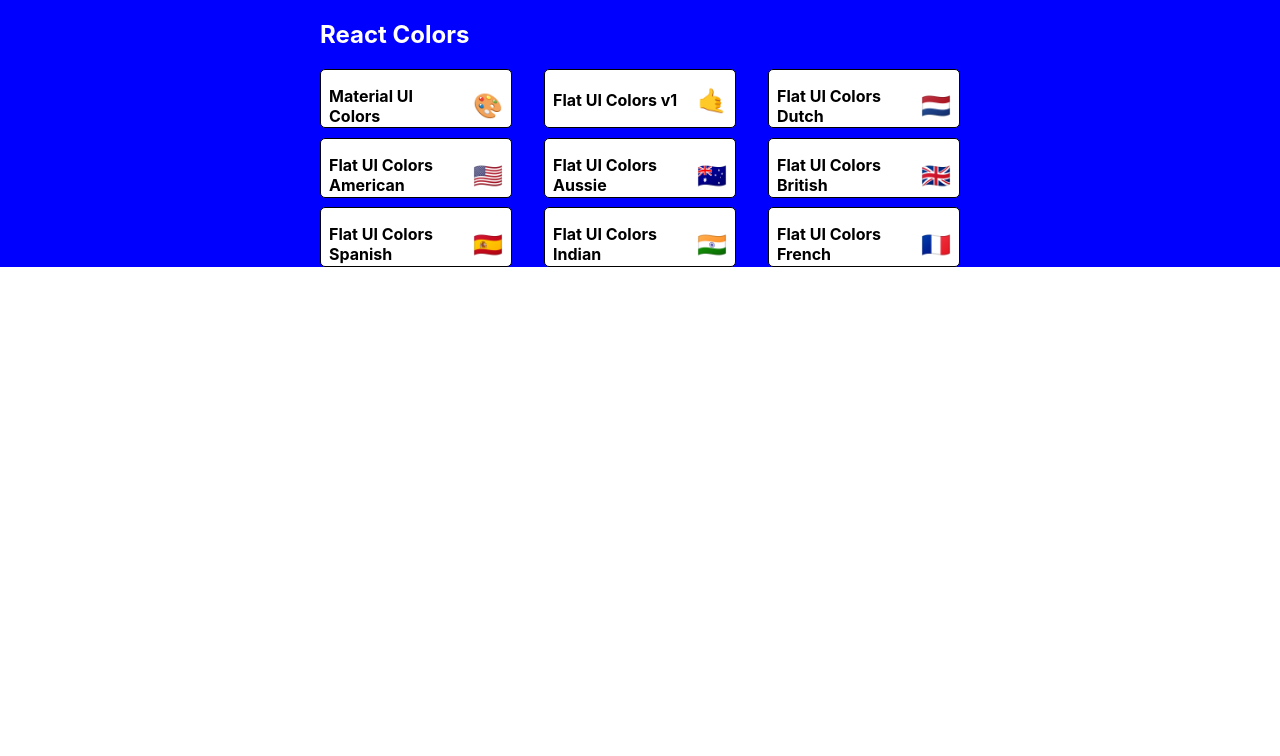
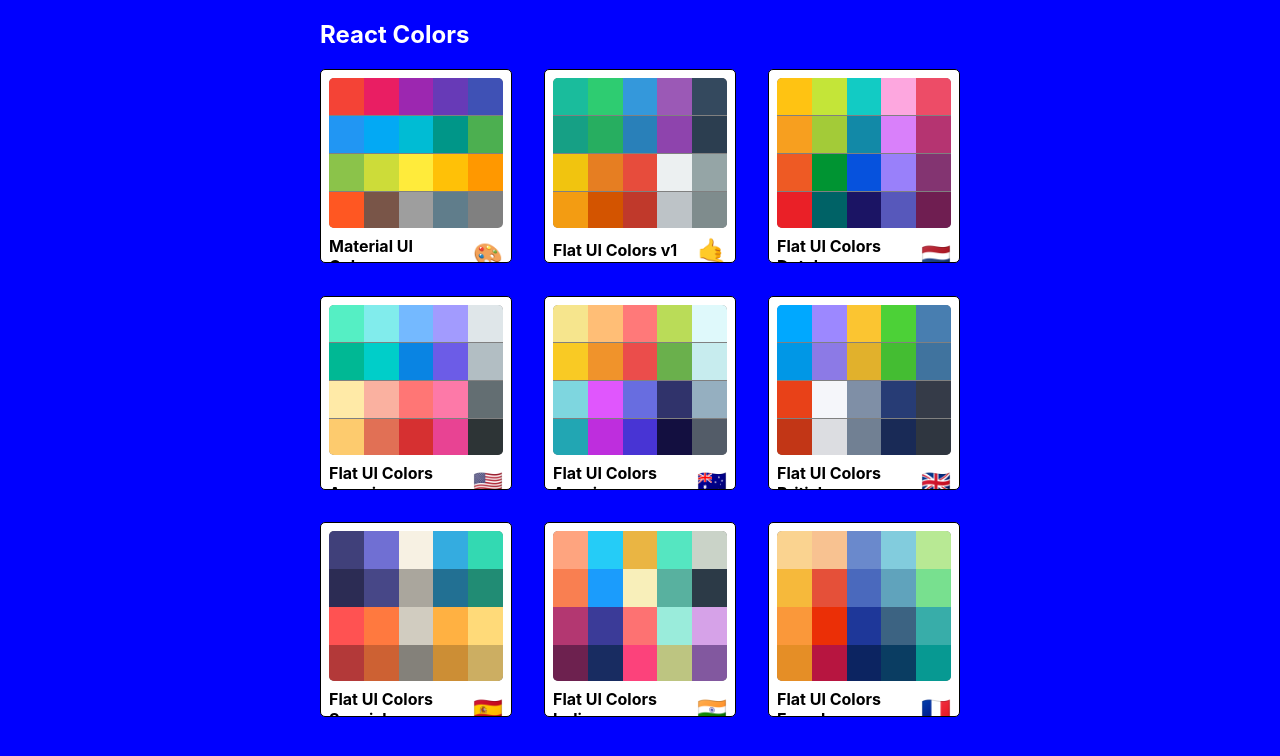
Before and after one commit to willworth/reactcolorapp, a React (Create React App) app: page / in a window 1280 px wide. Shown: the top 756 px of the page. Built offline with nearby package versions, Linux system fonts and the light colour scheme.

Commit message:
finish styling minpalette

```diff
--- a/src/MiniPalette.js
+++ b/src/MiniPalette.js
@@ -14,7 +14,11 @@
     }
   },
   colors: {
-    backgroundColor: "grey"
+    backgroundColor: "grey",
+    height: "150px",
+    width: "100%",
+    borderRadius: "5px",
+    overflow: "hidden"
   },
   title: {
     display: "flex",
@@ -29,14 +33,29 @@
   emoji: {
     marginLeft: "0.5rem",
     fontSize: "1.5rem"
+  },
+  miniColor: {
+    height: "25%",
+    width: "20%",
+    display: "inline-block",
+    margin: "0 auto",
+    position: "relative",
+    marginBottom: "-3.5px"
   }
 };
 
 function MiniPalette(props) {
-  const { classes, paletteName, emoji } = props;
+  const { classes, paletteName, emoji, colors } = props;
+  const miniColorBoxes = colors.map(color => (
+    <div
+      className={classes.miniColor}
+      style={{ backgroundColor: color.color }}
+      key={color.name}
+    />
+  ));
   return (
     <div className={classes.root}>
-      <div className={classes.colors} />
+      <div className={classes.colors}>{miniColorBoxes}</div>
       <h5 className={classes.title}>
         {" "}
         {paletteName}
--- a/src/PaletteList.js
+++ b/src/PaletteList.js
@@ -7,7 +7,7 @@
 const styles = {
   root: {
     backgroundColor: "blue",
-    height: "100%",
+    height: "100vh",
     display: "flex",
     alignItems: "flex-start",
     justifyContent: "center"
```
